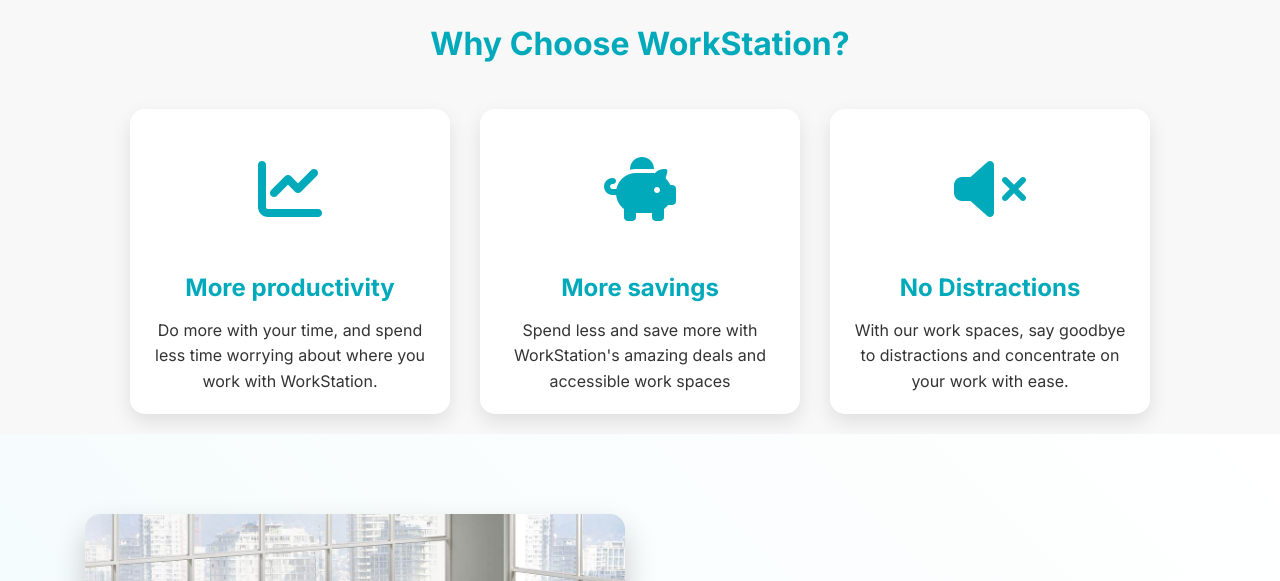
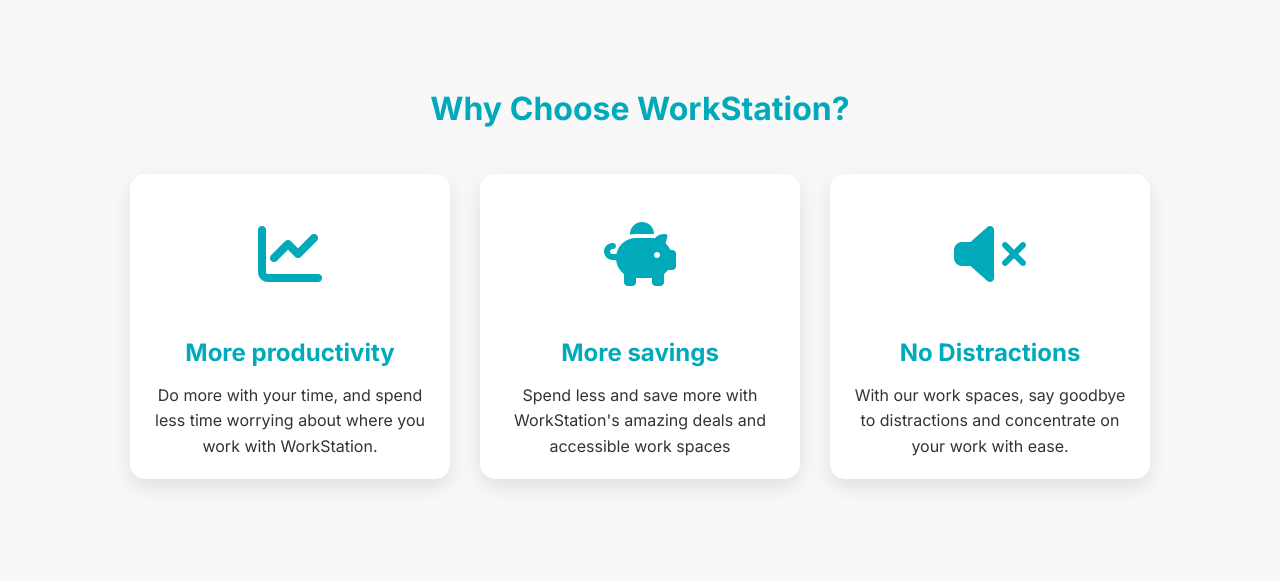
Before and after one commit to WorkStation-MarronCoders/landing-page, a plain HTML site: page index.html in a window 1280 px wide. Shown: the part 703-1284 px from the top of the page. Drawn offline with Linux system fonts and the light colour scheme.

Commit message:
fix: spacing in section and card-group

```diff
--- a/css/styles.css
+++ b/css/styles.css
@@ -208,7 +208,7 @@
 
 /* General Section Styling */
 .section {
-  padding: 20px 10px;
+  padding: 85px 10px;
   position: relative;
 }
 
@@ -227,6 +227,7 @@
   gap: 30px;
   max-width: 1200px;
   margin: 0 auto;
+  margin-bottom: 30px;
 }
 
 .card {
```
